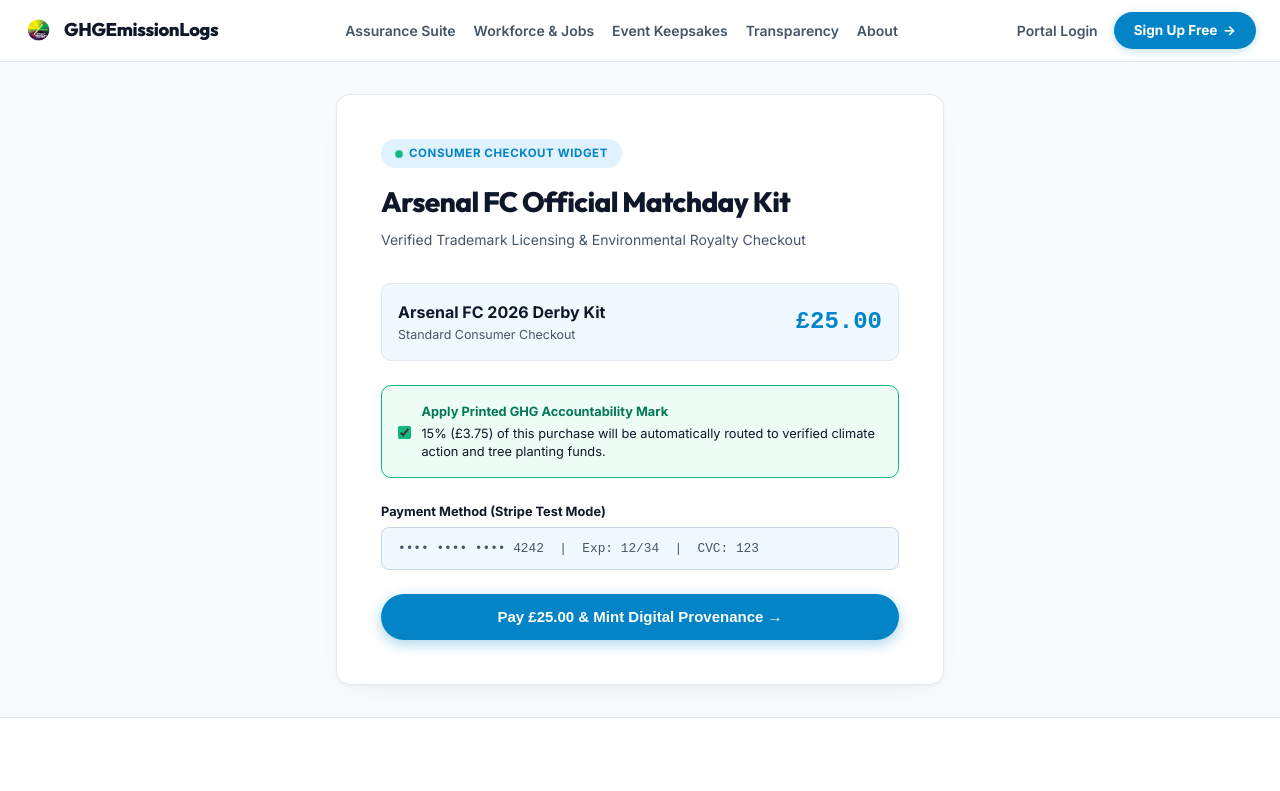
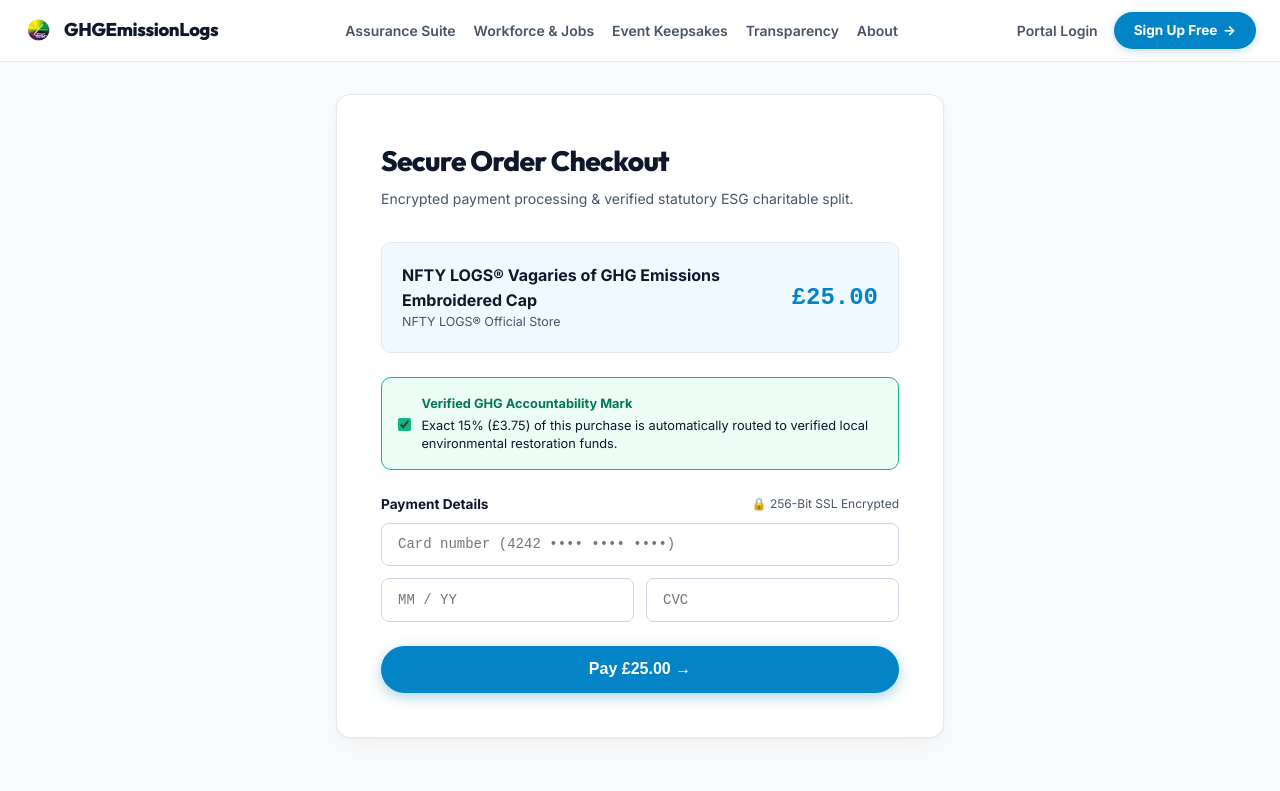
Before and after one commit to stevegee1/ghg_app, a React (Vite) app: page /checkout in a window 1280 px wide. Shown: the top 791 px of the page. Built offline with nearby package versions, Linux system fonts and the light colour scheme.

Commit message:
feat(checkout): replace test mode mockups with production encrypted card inputs

```diff
--- a/src/pages/CheckoutPage.tsx
+++ b/src/pages/CheckoutPage.tsx
@@ -1,20 +1,45 @@
 import React, { useState } from 'react';
+import { useSearchParams, Link } from 'react-router-dom';
 import { api } from '../api/client';
 import { FinancialSplitBar } from '../components/FinancialSplitBar';
 import { StatusBadge } from '../components/StatusBadge';
 
 export const CheckoutPage: React.FC = () => {
+  const [searchParams] = useSearchParams();
+  const itemName = searchParams.get('item') || 'NFTY LOGS® Vagaries of GHG Emissions Embroidered Cap';
+  const itemPriceGbp = parseFloat(searchParams.get('price') || '25.00');
+  const grossAmountCents = Math.round(itemPriceGbp * 100);
+
+  const [cardNumber, setCardNumber] = useState('');
+  const [cardExpiry, setCardExpiry] = useState('');
+  const [cardCvc, setCardCvc] = useState('');
   const [optIn, setOptIn] = useState(true);
   const [loading, setLoading] = useState(false);
   const [error, setError] = useState<string | null>(null);
   const [successResult, setSuccessResult] = useState<any | null>(null);
 
-  const [referenceId] = useState<string>(() => `ref_${crypto.randomUUID()}`);
+  const [referenceId] = useState<string>(() => `order_${Date.now()}_${Math.random().toString(36).substring(2, 7)}`);
+
+  const handleCardNumberChange = (e: React.ChangeEvent<HTMLInputElement>) => {
+    const val = e.target.value.replace(/\D/g, '').substring(0, 16);
+    const formatted = val.match(/.{1,4}/g)?.join(' ') || val;
+    setCardNumber(formatted);
+  };
+
+  const handleExpiryChange = (e: React.ChangeEvent<HTMLInputElement>) => {
+    const val = e.target.value.replace(/\D/g, '').substring(0, 4);
+    const formatted = val.length >= 3 ? `${val.substring(0, 2)}/${val.substring(2)}` : val;
+    setCardExpiry(formatted);
+  };
 
   const handleCheckout = async (e: React.FormEvent) => {
     e.preventDefault();
     if (!optIn) {
-      alert('Please check the GHG Accountability Mark opt-in box to proceed with logo drop licensing.');
+      setError('Please agree to the Verified GHG Accountability Mark terms to proceed.');
+      return;
+    }
+    if (cardNumber.replace(/\s/g, '').length < 15) {
+      setError('Please enter a valid card number.');
       return;
     }
 
@@ -23,8 +48,8 @@
 
     try {
       const result = await api.checkout({
-        licenseeId: 'lic_arsenal_fc',
-        grossAmountCents: 2500, // £25.00
+        licenseeId: 'lic_default_platform',
+        grossAmountCents,
         checkoutReferenceId: referenceId,
       });
 
@@ -37,36 +62,17 @@
   };
 
   return (
-    <div style={{ maxWidth: '640px', margin: '2rem auto', padding: '0 1rem' }}>
+    <div style={{ maxWidth: '640px', margin: '2rem auto 5rem auto', padding: '0 1rem' }}>
 
       <div className="persefoni-card" style={{ padding: 'clamp(1.75rem, 4vw, 2.75rem)' }}>
 
         {/* Header */}
         <div style={{ marginBottom: '2rem' }}>
-          <div
-            style={{
-              display: 'inline-flex',
-              alignItems: 'center',
-              gap: '0.4rem',
-              backgroundColor: 'var(--accent-light)',
-              padding: '0.35rem 0.85rem',
-              borderRadius: 'var(--radius-pill)',
-              fontSize: '0.72rem',
-              fontWeight: 800,
-              color: 'var(--color-sky)',
-              letterSpacing: '0.05em',
-              marginBottom: '0.75rem',
-            }}
-          >
-            <span className="radar-pulse" />
-            <span>CONSUMER CHECKOUT WIDGET</span>
-          </div>
-
           <h1 style={{ fontSize: '1.75rem', fontWeight: 800, color: 'var(--text-main)', margin: '0 0 0.35rem 0' }}>
-            Arsenal FC Official Matchday Kit
+            Secure Order Checkout
           </h1>
           <p style={{ fontSize: '0.875rem', color: 'var(--text-muted)', margin: 0 }}>
-            Verified Trademark Licensing & Environmental Royalty Checkout
+            Encrypted payment processing & verified statutory ESG charitable split.
           </p>
         </div>
 
@@ -79,47 +85,51 @@
         {successResult ? (
           <div>
             <div style={{ backgroundColor: 'var(--color-green-light)', border: '1px solid var(--color-green)', padding: '1.25rem', borderRadius: '10px', marginBottom: '1.5rem' }}>
-              <div style={{ fontWeight: 800, color: 'var(--color-green-dark)', fontSize: '1rem' }}>Payment & Royalty Licensing Complete!</div>
+              <div style={{ fontWeight: 800, color: 'var(--color-green-dark)', fontSize: '1rem' }}>Payment & Order Complete!</div>
               <div style={{ fontSize: '0.8rem', marginTop: '0.25rem', fontFamily: 'var(--font-mono)' }}>
                 Transaction ID: <strong>{successResult.transactionId}</strong>
               </div>
             </div>
 
             <div style={{ display: 'flex', justifyContent: 'space-between', alignItems: 'center', marginBottom: '1rem' }}>
-              <span style={{ fontSize: '0.85rem', color: 'var(--text-muted)' }}>Status:</span>
+              <span style={{ fontSize: '0.85rem', color: 'var(--text-muted)' }}>Settlement Status:</span>
               <StatusBadge status="SETTLED" />
             </div>
 
             <div style={{ borderTop: '1px solid var(--border-light)', paddingTop: '1.25rem', marginTop: '1.25rem' }}>
               <FinancialSplitBar
-                grossAmountCents={successResult.grossAmountCents}
-                licensorRoyaltyCents={successResult.licensorRoyaltyCents}
-                charityGiftCents={successResult.charityGiftCents}
+                grossAmountCents={successResult.grossAmountCents || grossAmountCents}
+                licensorRoyaltyCents={successResult.licensorRoyaltyCents || Math.round(grossAmountCents * 0.85)}
+                charityGiftCents={successResult.charityGiftCents || Math.round(grossAmountCents * 0.15)}
               />
             </div>
 
-            <button
-              onClick={() => setSuccessResult(null)}
-              className="btn btn-secondary"
-              style={{ width: '100%', marginTop: '1.5rem' }}
-            >
-              Start New Checkout Demo
-            </button>
+            <div style={{ display: 'flex', gap: '1rem', marginTop: '1.5rem', flexWrap: 'wrap' }}>
+              <Link to="/transparency" className="btn btn-secondary" style={{ flex: 1, textAlign: 'center', textDecoration: 'none' }}>
+                View on Transparency Ledger
+              </Link>
+              <Link to="/merch" className="btn btn-primary" style={{ flex: 1, textAlign: 'center', textDecoration: 'none' }}>
+                Return to Store
+              </Link>
+            </div>
           </div>
         ) : (
           <form onSubmit={handleCheckout}>
-            <div style={{ padding: '1rem', backgroundColor: 'var(--bg-subtle)', borderRadius: '10px', marginBottom: '1.5rem', border: '1px solid var(--border-light)' }}>
+
+            {/* Item Summary Card */}
+            <div style={{ padding: '1.25rem', backgroundColor: 'var(--bg-subtle)', borderRadius: '10px', marginBottom: '1.5rem', border: '1px solid var(--border-light)' }}>
               <div style={{ display: 'flex', justifyContent: 'space-between', alignItems: 'center' }}>
                 <div>
-                  <div style={{ fontWeight: 800, fontSize: '1rem', color: 'var(--text-main)' }}>Arsenal FC 2026 Derby Kit</div>
-                  <div style={{ fontSize: '0.78rem', color: 'var(--text-muted)' }}>Standard Consumer Checkout</div>
+                  <div style={{ fontWeight: 800, fontSize: '1rem', color: 'var(--text-main)' }}>{itemName}</div>
+                  <div style={{ fontSize: '0.78rem', color: 'var(--text-muted)' }}>NFTY LOGS® Official Store</div>
                 </div>
                 <div style={{ fontSize: '1.5rem', fontWeight: 800, color: 'var(--color-sky)', fontFamily: 'var(--font-mono)' }}>
-                  £25.00
+                  £{itemPriceGbp.toFixed(2)}
                 </div>
               </div>
             </div>
 
+            {/* 15% ESG Accountability Mark Box */}
             <div style={{ backgroundColor: 'var(--color-green-light)', border: '1px solid var(--color-green)', padding: '1rem', borderRadius: '10px', marginBottom: '1.5rem' }}>
               <label style={{ display: 'flex', gap: '0.65rem', cursor: 'pointer', fontSize: '0.8rem' }}>
                 <input
@@ -129,38 +139,72 @@
                   style={{ marginTop: '0.15rem', accentColor: 'var(--color-green)' }}
                 />
                 <div>
-                  <div style={{ fontWeight: 800, color: 'var(--color-green-dark)' }}>Apply Printed GHG Accountability Mark</div>
+                  <div style={{ fontWeight: 800, color: 'var(--color-green-dark)' }}>Verified GHG Accountability Mark</div>
                   <div style={{ color: 'var(--text-main)', marginTop: '0.2rem', lineHeight: 1.4 }}>
-                    15% (£3.75) of this purchase will be automatically routed to verified climate action and tree planting funds.
+                    Exact 15% (£{(itemPriceGbp * 0.15).toFixed(2)}) of this purchase is automatically routed to verified local environmental restoration funds.
                   </div>
                 </div>
               </label>
             </div>
 
+            {/* Production Payment Details Form */}
             <div style={{ marginBottom: '1.5rem' }}>
-              <label style={{ display: 'block', fontSize: '0.8rem', fontWeight: 700, marginBottom: '0.35rem' }}>
-                Payment Method (Stripe Test Mode)
-              </label>
-              <input
-                type="text"
-                readOnly
-                value="•••• •••• •••• 4242  |  Exp: 12/34  |  CVC: 123"
-                className="form-input"
-                style={{ backgroundColor: 'var(--bg-subtle)', color: 'var(--text-muted)', fontSize: '0.8rem', fontFamily: 'var(--font-mono)' }}
-              />
+              <div style={{ display: 'flex', justifyContent: 'space-between', alignItems: 'center', marginBottom: '0.5rem' }}>
+                <label style={{ fontSize: '0.85rem', fontWeight: 700, color: 'var(--text-main)' }}>
+                  Payment Details
+                </label>
+                <span style={{ fontSize: '0.75rem', color: 'var(--text-muted)' }}>
+                  🔒 256-Bit SSL Encrypted
+                </span>
+              </div>
+
+              {/* Card Number Input */}
+              <div style={{ marginBottom: '0.75rem' }}>
+                <input
+                  type="text"
+                  required
+                  placeholder="Card number (4242 •••• •••• ••••)"
+                  value={cardNumber}
+                  onChange={handleCardNumberChange}
+                  className="form-input"
+                  style={{ fontFamily: 'var(--font-mono)' }}
+                />
+              </div>
+
+              {/* Expiry & CVC Grid */}
+              <div style={{ display: 'grid', gridTemplateColumns: '1fr 1fr', gap: '0.75rem' }}>
+                <input
+                  type="text"
+                  required
+                  placeholder="MM / YY"
+                  value={cardExpiry}
+                  onChange={handleExpiryChange}
+                  className="form-input"
+                  style={{ fontFamily: 'var(--font-mono)' }}
+                />
+                <input
+                  type="password"
+                  required
+                  maxLength={4}
+                  placeholder="CVC"
+                  value={cardCvc}
+                  onChange={(e) => setCardCvc(e.target.value.replace(/\D/g, ''))}
+                  className="form-input"
+                  style={{ fontFamily: 'var(--font-mono)' }}
+                />
+              </div>
             </div>
 
             <button
               type="submit"
               disabled={loading || !optIn}
               className="btn btn-primary"
-              style={{ width: '100%' }}
+              style={{ width: '100%', padding: '0.9rem', fontSize: '1rem' }}
             >
-              {loading ? 'Authorizing Payment...' : 'Pay £25.00 & Mint Digital Provenance →'}
+              {loading ? 'Processing Payment...' : `Pay £${itemPriceGbp.toFixed(2)} →`}
             </button>
           </form>
         )}
-
       </div>
 
     </div>
--- a/src/pages/MerchStorePage.tsx
+++ b/src/pages/MerchStorePage.tsx
@@ -123,6 +123,9 @@
   const [selectedCategory, setSelectedCategory] = useState<string>('All');
   const [lightboxImage, setLightboxImage] = useState<MerchItem | null>(null);
   const [optInMark, setOptInMark] = useState<boolean>(true);
+  const [cardNumber, setCardNumber] = useState<string>('');
+  const [cardExpiry, setCardExpiry] = useState<string>('');
+  const [cardCvc, setCardCvc] = useState<string>('');
   const [loading, setLoading] = useState<boolean>(false);
   const [error, setError] = useState<string | null>(null);
   const [successResult, setSuccessResult] = useState<any | null>(null);
@@ -132,10 +135,26 @@
     ? MERCH_CATALOG
     : MERCH_CATALOG.filter((i) => i.category === selectedCategory);
 
+  const handleCardNumberChange = (e: React.ChangeEvent<HTMLInputElement>) => {
+    const val = e.target.value.replace(/\D/g, '').substring(0, 16);
+    const formatted = val.match(/.{1,4}/g)?.join(' ') || val;
+    setCardNumber(formatted);
+  };
+
+  const handleExpiryChange = (e: React.ChangeEvent<HTMLInputElement>) => {
+    const val = e.target.value.replace(/\D/g, '').substring(0, 4);
+    const formatted = val.length >= 3 ? `${val.substring(0, 2)}/${val.substring(2)}` : val;
+    setCardExpiry(formatted);
+  };
+
   const handleCheckout = async (e: React.FormEvent) => {
     e.preventDefault();
     if (!optInMark) {
-      alert('Please check the GHG Accountability Mark opt-in box to proceed.');
+      setError('Please check the GHG Accountability Mark opt-in box to proceed.');
+      return;
+    }
+    if (cardNumber.replace(/\s/g, '').length < 15) {
+      setError('Please enter a valid card number.');
       return;
     }
     setLoading(true);
@@ -458,16 +477,48 @@
               </div>
 
               <div style={{ marginBottom: '1.25rem' }}>
-                <label style={{ display: 'block', fontSize: '0.8rem', fontWeight: 700, color: 'var(--text-main)', marginBottom: '0.35rem' }}>
-                  Payment Method (Stripe Test Mode)
-                </label>
-                <input
-                  type="text"
-                  readOnly
-                  value="•••• •••• •••• 4242  |  Exp: 12/34  |  CVC: 123"
-                  className="form-input"
-                  style={{ backgroundColor: 'var(--bg-subtle)', color: 'var(--text-muted)', fontSize: '0.8rem', fontFamily: 'var(--font-mono)' }}
-                />
+                <div style={{ display: 'flex', justifyContent: 'space-between', alignItems: 'center', marginBottom: '0.35rem' }}>
+                  <label style={{ fontSize: '0.8rem', fontWeight: 700, color: 'var(--text-main)' }}>
+                    Payment Details
+                  </label>
+                  <span style={{ fontSize: '0.72rem', color: 'var(--text-muted)' }}>
+                    🔒 256-Bit SSL Encrypted
+                  </span>
+                </div>
+
+                <div style={{ marginBottom: '0.65rem' }}>
+                  <input
+                    type="text"
+                    required
+                    placeholder="Card number (4242 •••• •••• ••••)"
+                    value={cardNumber}
+                    onChange={handleCardNumberChange}
+                    className="form-input"
+                    style={{ fontFamily: 'var(--font-mono)' }}
+                  />
+                </div>
+
+                <div style={{ display: 'grid', gridTemplateColumns: '1fr 1fr', gap: '0.65rem' }}>
+                  <input
+                    type="text"
+                    required
+                    placeholder="MM / YY"
+                    value={cardExpiry}
+                    onChange={handleExpiryChange}
+                    className="form-input"
+                    style={{ fontFamily: 'var(--font-mono)' }}
+                  />
+                  <input
+                    type="password"
+                    required
+                    maxLength={4}
+                    placeholder="CVC"
+                    value={cardCvc}
+                    onChange={(e) => setCardCvc(e.target.value.replace(/\D/g, ''))}
+                    className="form-input"
+                    style={{ fontFamily: 'var(--font-mono)' }}
+                  />
+                </div>
               </div>
 
               <button
--- a/src/pages/PartnerLogoDropPage.tsx
+++ b/src/pages/PartnerLogoDropPage.tsx
@@ -261,17 +261,17 @@
               {/* Stripe Checkout Card */}
               <div className="card">
                 <div className="card-header" style={{ marginBottom: '0.75rem' }}>
-                  <h2 className="card-title">3. Stripe Licensing Settlement</h2>
-                  <p className="card-subtitle">Pay B2B licensing fee via Stripe test mode</p>
+                  <h2 className="card-title">3. Payment & Licensing Settlement</h2>
+                  <p className="card-subtitle">Encrypted 256-bit SSL transaction settlement via Stripe</p>
                 </div>
 
-                <div className="form-group">
+                <div className="form-group" style={{ marginBottom: '1rem' }}>
                   <input
                     type="text"
-                    readOnly
-                    value="•••• •••• •••• 4242  |  Exp: 12/34  |  CVC: 123"
+                    required
+                    placeholder="Card number (4242 •••• •••• ••••)"
                     className="form-input"
-                    style={{ backgroundColor: 'var(--bg-subtle)', color: 'var(--text-muted)' }}
+                    style={{ fontFamily: 'var(--font-mono)' }}
                   />
                 </div>
 
```
